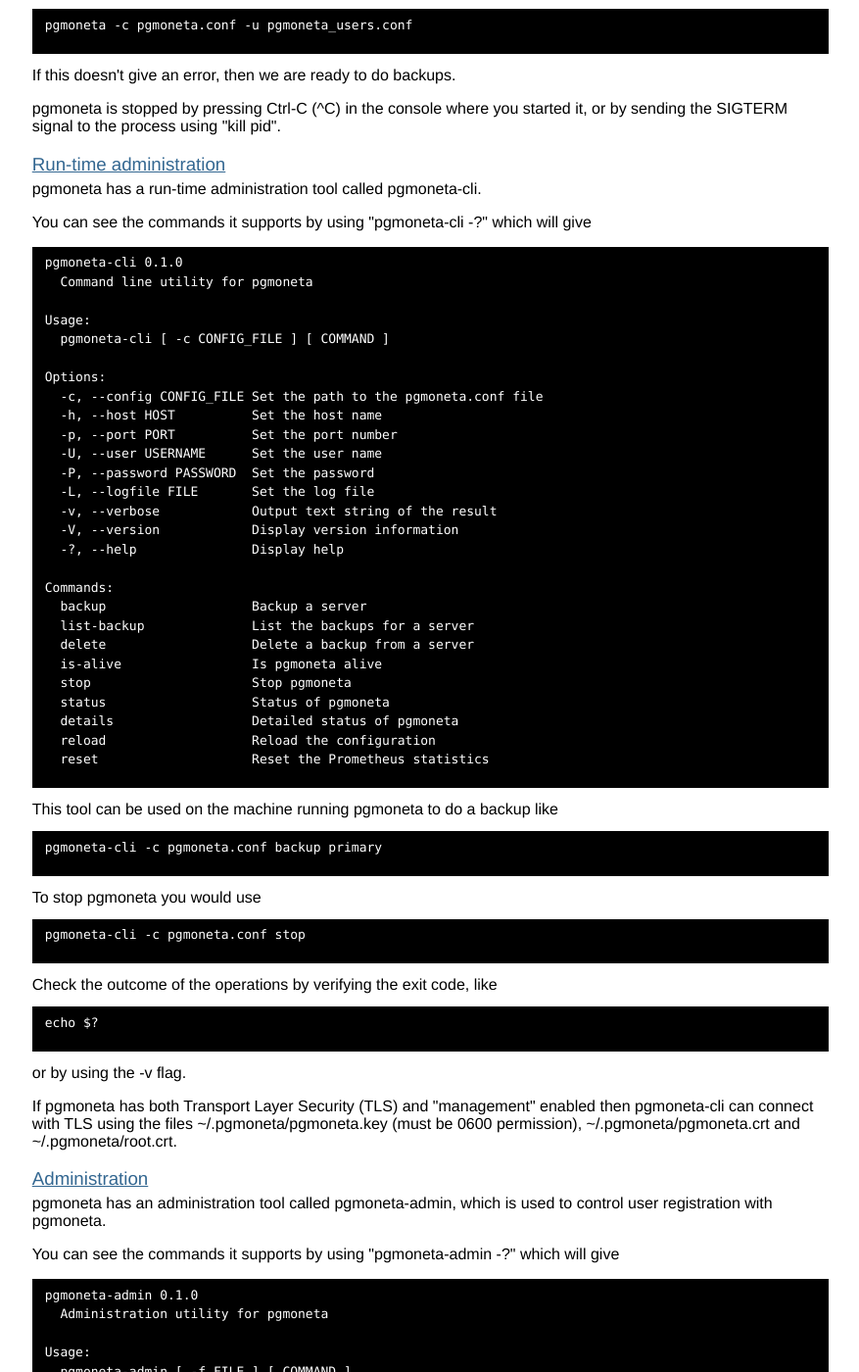
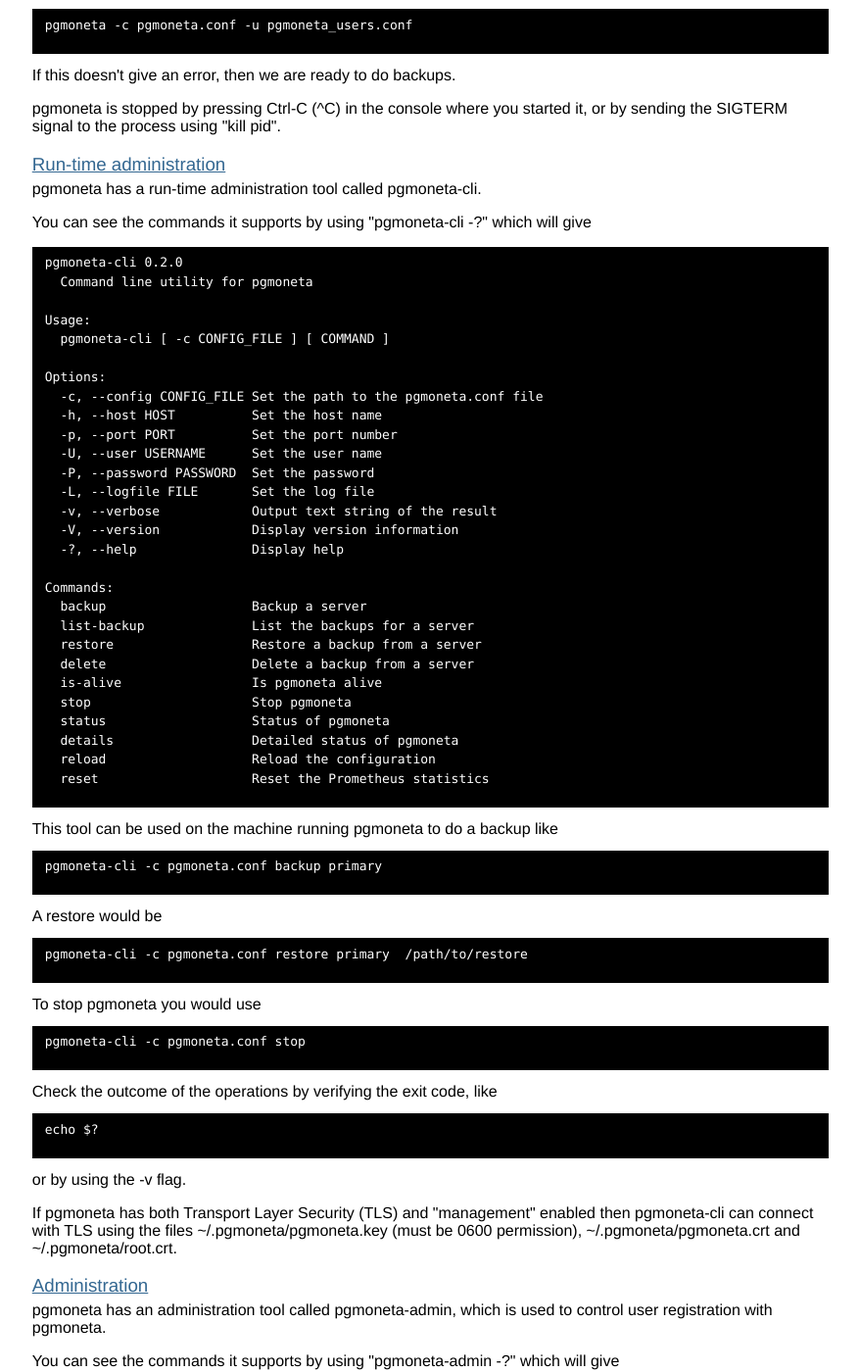
Before and after one commit to pgmoneta/pgmoneta.github.io, a Jekyll site: the page built from gettingstarted.html, in a window 1280 px wide and 1400 px high, scrolled down 1385 px. Shown: the whole window at 98% size, without its empty margins (220-1097 px from the left). Built offline with Jekyll 4.4.1, drawn with Linux system fonts in a browser that asks for light colours; some web fonts are replaced; some of the changed text lies outside the part shown.

Commit message:
pgmoneta 0.2.0

```diff
--- a/_data/releases.yml
+++ b/_data/releases.yml
@@ -1,3 +1,6 @@
 - name: pgmoneta 0.1.0
   date: 2021-05-20
   announce: release/announcement/2021/05/20/pgmoneta-0.1.0.html
+- name: pgmoneta 0.2.0
+  date: 2021-06-10
+  announce: release/announcement/2021/06/10/pgmoneta-0.2.0.html
--- a/about.html
+++ b/about.html
@@ -13,6 +13,7 @@ layout: default
     <h2>Features</h2>
     <ul>
       <li>Full backup</li>
+      <li>Restore</li>
       <li>Prometheus support</li>
       <li>Remote management</li>
       <li>Transport Layer Security (TLS) v1.2+ support</li>
--- a/gettingstarted.html
+++ b/gettingstarted.html
@@ -16,7 +16,7 @@ layout: default
     using "pgmoneta -?". You should see
 
     <pre>
-pgmoneta 0.1.0
+pgmoneta 0.2.0
   Backup / restore solution for PostgreSQL
 
 Usage:
@@ -106,7 +106,7 @@ pgmoneta -c pgmoneta.conf -u pgmoneta_users.conf
     You can see the commands it supports by using "pgmoneta-cli -?" which will give
 
     <pre>
-pgmoneta-cli 0.1.0
+pgmoneta-cli 0.2.0
   Command line utility for pgmoneta
 
 Usage:
@@ -126,6 +126,7 @@ Options:
 Commands:
   backup                   Backup a server
   list-backup              List the backups for a server
+  restore                  Restore a backup from a server
   delete                   Delete a backup from a server
   is-alive                 Is pgmoneta alive
   stop                     Stop pgmoneta
@@ -139,6 +140,12 @@ Commands:
 
     <pre>
 pgmoneta-cli -c pgmoneta.conf backup primary
+    </pre>
+
+    A restore would be
+
+    <pre>
+pgmoneta-cli -c pgmoneta.conf restore primary <timestamp> /path/to/restore
     </pre>
 
     To stop pgmoneta you would use
@@ -168,7 +175,7 @@ echo $?
     You can see the commands it supports by using "pgmoneta-admin -?" which will give
 
     <pre>
-pgmoneta-admin 0.1.0
+pgmoneta-admin 0.2.0
   Administration utility for pgmoneta
 
 Usage:
--- a/index.html
+++ b/index.html
@@ -28,11 +28,11 @@ layout: default
           <h2>Features</h2>
           <ul>
             <li>Full backup</li>
+            <li>Restore</li>
             <li>Prometheus support</li>
             <li>Remote management</li>
             <li>Transport Layer Security (TLS) v1.2+ support</li>
             <li>Daemon mode</li>
-            <li>User vault</li>
           </ul>
           and more. See <a href="about.html">here</a> for a complete overview.
         </td>
```
Also changed, not shown: _posts/2021-06-10-pgmoneta-0.2.0.md (added, +19 -0 lines).
